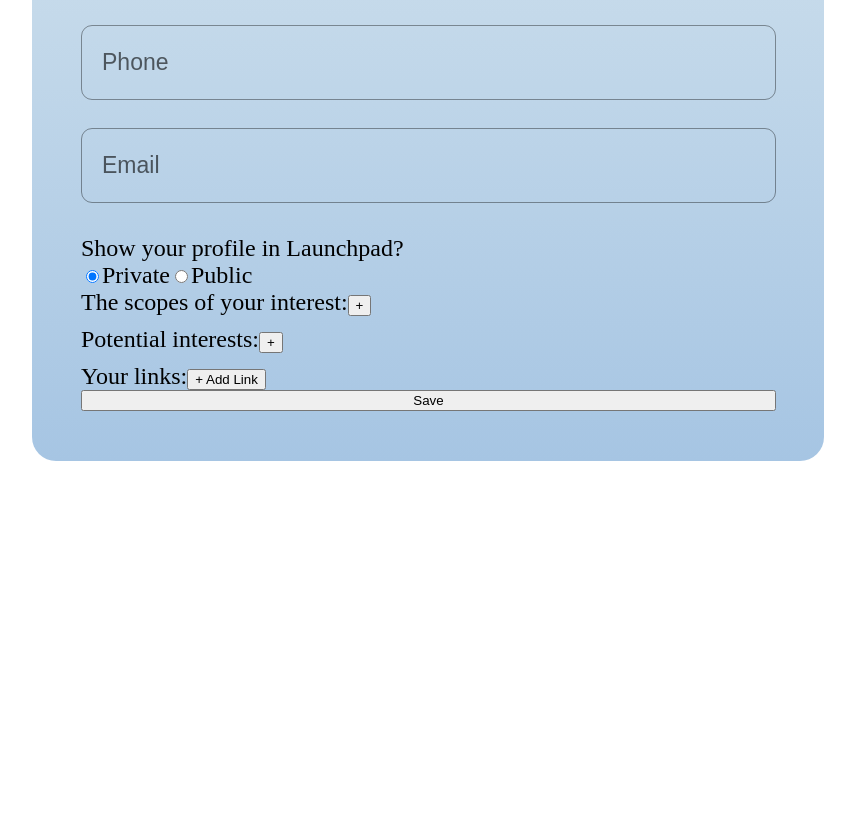
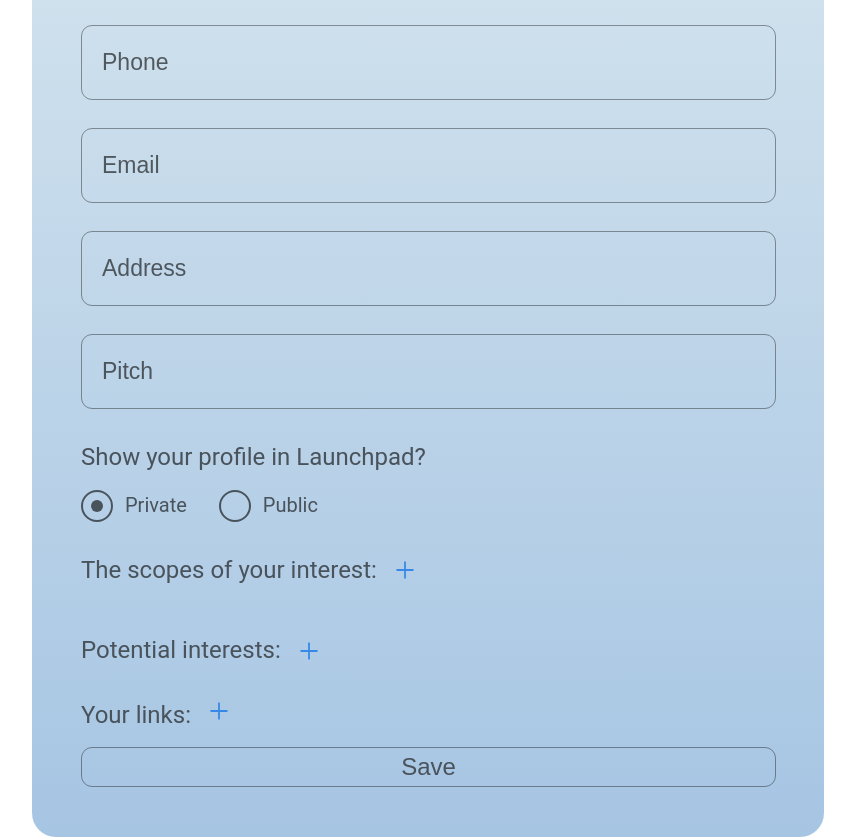
Before and after one commit to Beljawski/user-profile-dashboard, a React (Create React App) app in the folder user-profile-dashboard/: page / in a window 1280 px wide. Shown: the part 680-1517 px from the top of the page, without its empty margins (397-1252 px from the left). Before the commit the page ends 1141 px from the top, so only its background shows below. Built offline with nearby package versions, Linux system fonts and the light colour scheme.

Commit message:
profileEdit_added

```diff
--- a/user-profile-dashboard/src/App.css
+++ b/user-profile-dashboard/src/App.css
@@ -10,8 +10,7 @@
 /* Global Styles */
 html, body {
   font-family: "Roboto", sans-serif;
-  font-size: 16px;
-  line-height: 1.5;
-  color: var(--font-color);
-  background-color: var(--background-color);
+  font-size: 24px;
+  color: #49535C;
+  Line-height: 32.49px;
 }
--- a/user-profile-dashboard/src/App.js
+++ b/user-profile-dashboard/src/App.js
@@ -1,6 +1,7 @@
 import React from "react";
 import ProfilePage from "./pages/ProfilePage";
 import styled from "styled-components";
+import "./App.css";
 
 const StayledText = styled`
 font-family: 'Roboto', sans-serif;
--- a/user-profile-dashboard/src/components/ProfileEdit/index.jsx
+++ b/user-profile-dashboard/src/components/ProfileEdit/index.jsx
@@ -6,6 +6,7 @@ import ReactAvatarEditor from 'react-avatar-editor';
 import Placeholder from '../../assets/images/avatar_placeholder.svg';
 import { VscSaveAs } from 'react-icons/vsc';
 import { RiDeleteBin5Line } from 'react-icons/ri';
+import { AiOutlinePlus } from 'react-icons/ai';
 
 // Validation rules for form fields
 const validationRules = {
@@ -46,6 +47,20 @@ const validationRules = {
       message: 'You entered the wrong e-mail.',
     },
   },
+  address: {
+    maxLength: { value: 200, message: 'Maximum 200 characters allowed' },
+    pattern: {
+      value: /^[A-Za-zА-Яа-яёЁ0-9\s\-\.\/]+$/,
+      message: 'Only letters, numbers, spaces, and hyphens are allowed',
+    },
+  },
+  pitch: {
+    maxLength: { value: 200, message: 'Maximum 200 characters allowed' },
+    pattern: {
+      value: /^[A-Za-zА-Яа-яёЁ0-9\s\-]+$/,
+      message: 'Only letters, numbers, spaces, and hyphens are allowed',
+    },
+  },
 };
 
 function ProfileEdit({ profileData, onSave }) {
@@ -72,7 +87,6 @@ function ProfileEdit({ profileData, onSave }) {
   const handleAvatarChange = (event) => {
     const file = event.target.files[0];
     if (!file) return;
-
 
     // Check file size (limit: 5 MB)
     if (file.size > 5 * 1024 * 1024) {
@@ -134,20 +148,20 @@ function ProfileEdit({ profileData, onSave }) {
 
   // Render input fields for dynamic lists (tags or links)
   const renderTagInputs = (list, setter, placeholder) => (
-    <div className={s.tagContainer}>
+    <div className={shared.tag_container}>
       {list.map((item, index) => (
-        <div key={index} className={s.tag}>
+        <div key={index} className={shared.tag}>
           <input
             type="text"
-            className={s.input}
-            placeholder={`${placeholder} #${index + 1}`}
+            className={shared.interests_input}
+            placeholder={`#${index + 1}`}
             value={item}
             onChange={(e) => handleUpdateItem(setter, list, index, e.target.value)}
           />
           <button
             type="button"
             onClick={() => handleRemoveItem(setter, list, index)}
-            className={s.removeButton}>
+            className={s.remove_button}>
             ✕
           </button>
         </div>
@@ -156,6 +170,15 @@ function ProfileEdit({ profileData, onSave }) {
   );
 
   // Handle dynamic list updates for links (name and url)
+
+  const handleAddLink = (setter, list, newItem = '') => {
+    if (list.length >= 10) {
+      alert('You can enter a maximum of 10 items.');
+      return;
+    }
+    setter([...list, newItem]); // Fügt ein neues Element hinzu
+  };
+
   const handleUpdateLink = (index, field, value) => {
     const updatedLinks = [...links];
     updatedLinks[index][field] = value;
@@ -204,7 +227,7 @@ function ProfileEdit({ profileData, onSave }) {
 
         {/* Standard input fields */}
         <div className={shared.input_container}>
-        {['name', 'lastName', 'jobTitle', 'phone', 'email'].map((field) => (
+          {['name', 'lastName', 'jobTitle', 'phone', 'email', 'address', 'pitch'].map((field) => (
             <div key={field}>
               <input
                 type={field === 'email' ? 'email' : 'text'}
@@ -219,14 +242,15 @@ function ProfileEdit({ profileData, onSave }) {
         {/* Radio buttons for profile visibility */}
         <div className={s.radio_visibility_container}>
           <label className={shared.label}>Show your profile in Launchpad?</label>
-          <div className={s.radioGroup}>
+          <div className={shared.radio_group}>
             {['private', 'public'].map((option) => (
-              <label key={option}>
+              <label key={option} className={shared.radio_label}>
                 <input
                   type="radio"
                   value={option}
                   checked={showProfile === option}
                   onChange={() => setShowProfile(option)}
+                  className={shared.radio_input}
                 />
                 {option.charAt(0).toUpperCase() + option.slice(1)}
               </label>
@@ -235,57 +259,53 @@ function ProfileEdit({ profileData, onSave }) {
         </div>
 
         {/* Dynamic fields for interests, potential interests, and links */}
-        <div>
+        <div className={shared.interests_container}>
           <label className={shared.label}>The scopes of your interest:</label>
-          <button type="button" onClick={() => handleAddItem(setInterests, interests)}>
-            +
-          </button>
           {renderTagInputs(interests, setInterests, 'Interest')}
+          <AiOutlinePlus
+            className={shared.add_button}
+            onClick={() => handleAddItem(setInterests, interests)}
+          />
         </div>
 
-        <div>
+        <div className={shared.interests_container}>
           <label className={shared.label}>Potential interests:</label>
-          <button
-            type="button"
-            onClick={() => handleAddItem(setPotentialInterests, potentialInterests)}>
-            +
-          </button>
           {renderTagInputs(potentialInterests, setPotentialInterests, 'Potential Interest')}
+          <AiOutlinePlus
+            className={shared.add_button}
+            onClick={() => handleAddItem(setPotentialInterests, potentialInterests)}
+          />
         </div>
 
         {/* Dynamic Links */}
-        <div className={s.links_container}>
+        <div className={shared.links_container}>
           <label className={shared.label}>Your links:</label>
           {links.map((link, index) => (
-            <div key={index} className={s.link_item}>
+            <div key={index} className={shared.link_item}>
               <input
                 type="text"
                 placeholder="Site Name"
                 value={link.name}
                 onChange={(e) => handleUpdateLink(index, 'name', e.target.value)}
-                className={s.input}
+                className={shared.link_input}
               />
               <input
                 type="url"
                 placeholder="URL"
                 value={link.url}
                 onChange={(e) => handleUpdateLink(index, 'url', e.target.value)}
-                className={s.input}
+                className={shared.link_input}
               />
-              <button
-                type="button"
+              <RiDeleteBin5Line
+                className={shared.remove_icon}
                 onClick={() => handleRemoveItem(setLinks, links, index)}
-                className={s.remove_button}>
-                ✕
-              </button>
+              />
             </div>
           ))}
-          <button
-            type="button"
-            onClick={() => handleAddItem(setLinks, links, { name: '', url: '' })}
-            className={shared.button}>
-            + Add Link
-          </button>
+          <AiOutlinePlus
+            className={shared.add_button}
+            onClick={() => handleAddLink(setLinks, links, { name: '', url: '' })}
+          />
         </div>
 
         {/* Submit */}
--- a/user-profile-dashboard/src/components/ProfileView/index.jsx
+++ b/user-profile-dashboard/src/components/ProfileView/index.jsx
@@ -58,7 +58,7 @@ function ProfileView({ profileData, onEdit }) {
           </div>
 
           {/* Links */}
-          <div className={s.links_container}>
+          {/* <div className={s.links_container}>
             <label>Links:</label>
             <div className={s.links_list}>
               {profileData.links?.map((item, index) => (
@@ -67,7 +67,7 @@ function ProfileView({ profileData, onEdit }) {
                 </span>
               ))}
             </div>
-          </div>
+          </div> */}
 
           <button type="button" className={shared.button} onClick={onEdit}>
             Edit
--- a/user-profile-dashboard/src/pages/ProfilePage/index.jsx
+++ b/user-profile-dashboard/src/pages/ProfilePage/index.jsx
@@ -13,7 +13,7 @@ function ProfilePage() {
       if (storedData) {
         setProfileData(storedData); // Daten aus localStorage setzen
       } else {
-        setProfileData({ name: '', lastName: '', jobTitle: '', email: '' }); // Standardwerte
+        setProfileData({ name: '', lastName: '', jobTitle: '', email: '', address: '', pitch: '' }); // Standardwerte
       }
     }, []);
 
--- a/user-profile-dashboard/src/shared.module.css
+++ b/user-profile-dashboard/src/shared.module.css
@@ -18,10 +18,11 @@
     flex-direction: column;
 }
 
-.content_container > :nth-child(1),
-.content_container > :nth-child(2){
+.content_container> :nth-child(1),
+.content_container> :nth-child(2) {
     align-self: center;
-  }
+}
+
 .avatar_container {
     display: flex;
     flex-direction: column;
@@ -34,13 +35,15 @@
     background-color: #D9D9D9;
     border-radius: 50%;
 }
-.input_container{
+
+.input_container {
     display: flex;
     flex-direction: column;
     gap: 28px;
-    margin-bottom: 32px;
+    margin-bottom: 16px;
 }
-.input{
+
+.input {
     box-sizing: border-box;
     width: 100%;
     font-size: 23px;
@@ -49,9 +52,11 @@
     border-radius: 11px;
     background-color: transparent;
 }
+
 .input::placeholder {
     color: #00000099;
 }
+
 .input:focus {
     outline: none;
     box-shadow: 0 0 5px rgba(0, 0, 0, 0.388);
@@ -61,7 +66,156 @@
     background-color: transparent;
 }
 
-.label{
+.label {
+    display: block;
+    margin: 16px 16px 16px 0;
+    white-space: nowrap;
+}
+
+.radio_group {
+    /* margin-top: 16px; */
+    display: flex;
+    gap: 32px;
+    font-size: 20px;
+    align-items: center;
+}
+
+.radio_input {
+    width: 32px;
+    height: 32px;
+    /* color: #49535C; */
+    margin-right: 12px;
+    border: 2px solid #49535C;
+    border-radius: 50%;
+    appearance: none;
+    background-color: transparent;
+    display: flex;
+    align-items: center;
+    justify-content: center;
+    position: relative;
+}
+
+.radio_input:checked::before {
+    content: '';
+    position: absolute;
+    width: 12px;
+    height: 12px;
+    border-radius: 50%;
+    background-color: #49535C;
+    top: 50%;
+    left: 50%;
+    transform: translate(-50%, -50%);
+}
+
+.radio_label {
+    align-self: center;
+    display: flex;
+    align-items: center;
+    /* Vertically center the label text */
+}
+
+.radio_label {
+    align-self: center;
+}
+
+.add_button {
+    color: #3888E7;
+    border: none;
+    background-color: transparent;
     font-size: 24px;
-    margin-top: 32px;
+    margin: 16px 0;
 }
+
+.interests_container {
+    display: flex;
+    align-items: center;
+    margin-top: 16px;
+    flex-wrap: wrap;
+}
+
+.tag_container {
+    display: flex;
+    flex-wrap: wrap;
+    gap: 21px 0;
+}
+
+.tag {
+    display: flex;
+    align-items: center;
+    background-color: transparent;
+    border: solid 1px #49535C;
+    border-radius: 100px;
+    overflow: hidden;
+    max-width: 200px;
+    margin-right: 16px;
+    position: relative;
+}
+
+.interests_input {
+    display: inline-block;
+    border: none;
+    background-color: transparent;
+    width: auto;
+    max-width: 100%;
+    font-size: 24px;
+    color: #49535C;
+    padding: 5px 16px;
+    box-sizing: border-box;
+    width: auto;
+    white-space: nowrap;
+    /* Verhindert Zeilenumbrüche */
+    overflow: hidden;
+    /* Verhindert, dass Text überläuft */
+    /* text-overflow: ellipsis; Zeigt "..." an, wenn der Text zu lang ist */
+}
+
+.interests_input:focus {
+    outline: none;
+}
+
+.links_container{
+    display: flex;
+    flex-wrap: wrap;
+}
+.link_item{
+    box-sizing: border-box;
+    width: 100%;
+    display: flex;
+    gap: 16px;
+    align-items: center;
+    background-color: transparent;
+    flex-wrap: wrap;
+}
+.link_input{
+    border: none;
+    border-bottom: solid 1px #49535C;
+    background-color: transparent;
+    width: 100%;
+    max-width: 316px;
+    font-size: 24px;
+    color: #49535C;
+    padding: 10px 0 10px;
+    box-sizing: border-box;
+    width: auto;
+    white-space: nowrap;
+    overflow: hidden;
+    outline: none;
+}
+.remove_icon{
+    font-size: 34px;
+}
+.button{
+    display: inline-block;
+    background-color: transparent;
+    width: auto;
+    max-width: 100%;
+    font-size: 24px;
+    color: #49535C;
+    padding: 5px 16px;
+    border: solid 1.4px #00000061;
+    border-radius: 11px;
+}
+
+.button:focus {
+    box-shadow: 0 0 5px rgba(0, 0, 0, 0.388);
+}
```
Also changed, not shown: user-profile-dashboard/src/components/ProfileEdit/index.module.css (+22 -37 lines). Lines whose indentation alone changed are shown as unchanged.
